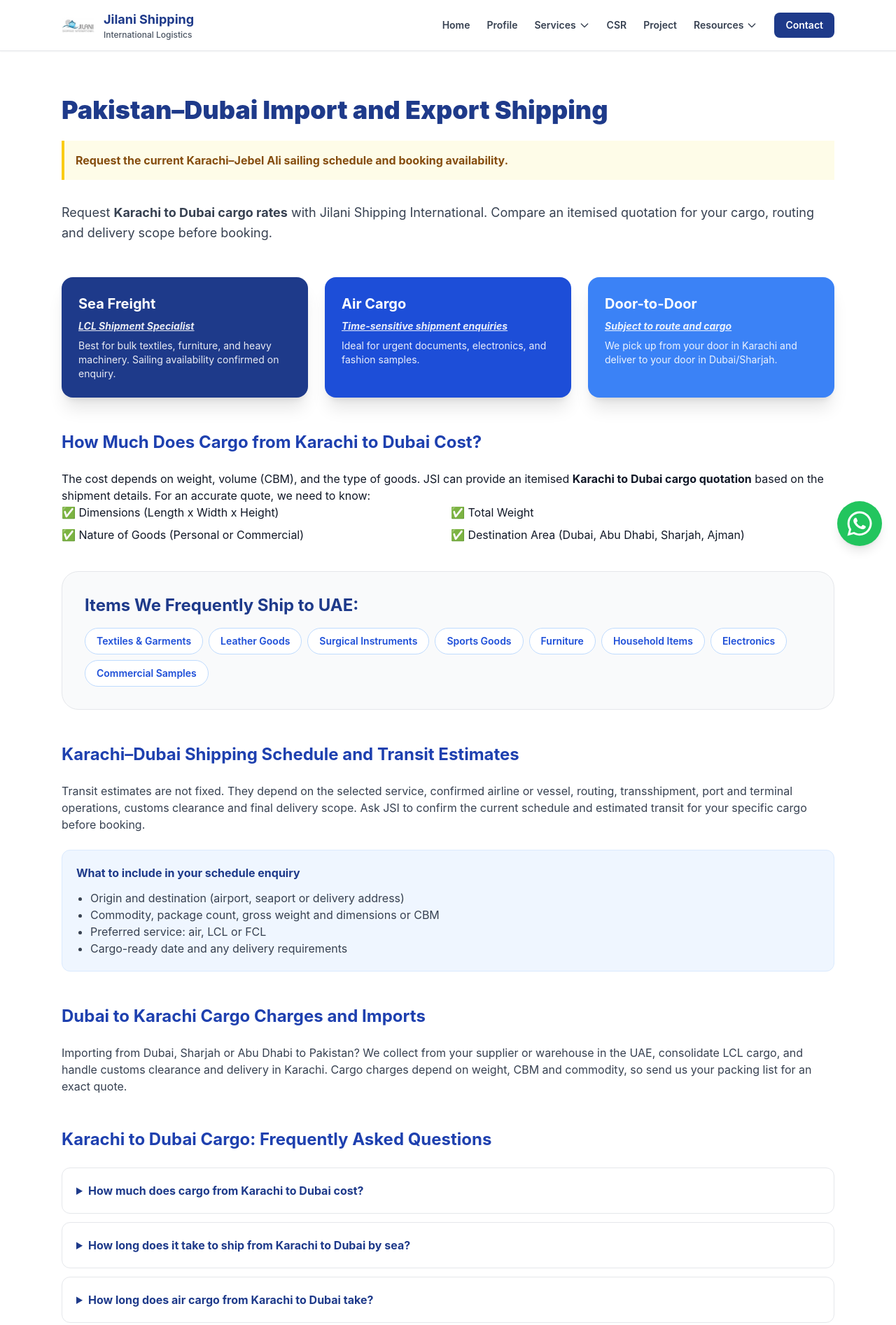
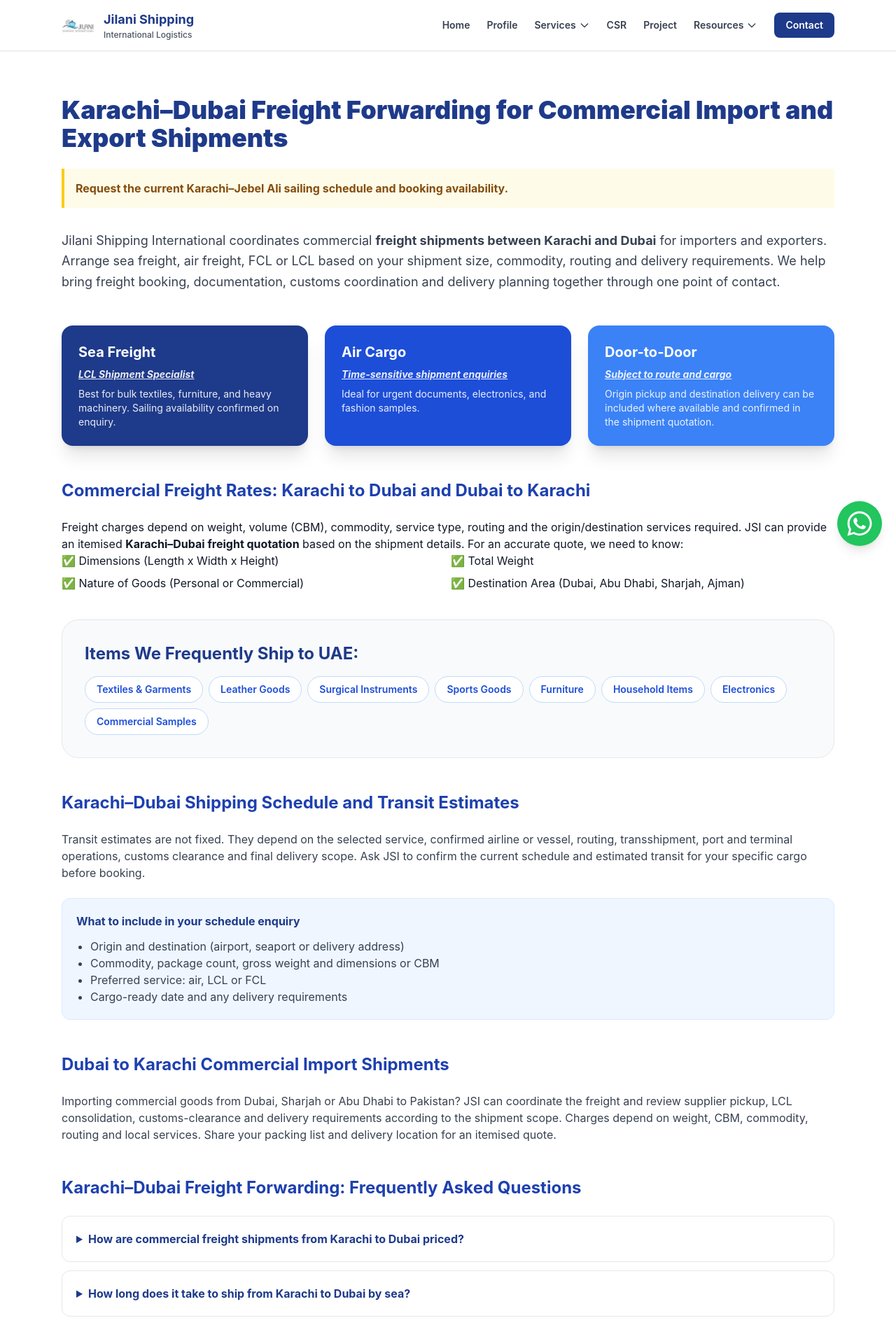
Before and after one commit to ubaidking1/JJ, a Next.js app: page /cargo-karachi-dubai in a window 1280 px wide. Shown: the top 1893 px of the page at 70% size. Built offline with nearby package versions, Linux system fonts and the light colour scheme.

Commit message:
Refocus Dubai landing page on commercial freight forwarding

```diff
--- a/app/cargo-karachi-dubai/page.tsx
+++ b/app/cargo-karachi-dubai/page.tsx
@@ -3,32 +3,33 @@ import RouteRateSection from "@/components/RouteRateSection";
 import { Metadata } from "next";
 
 export const metadata: Metadata = pageMetadata({
-  title: { absolute: "Karachi to Dubai Cargo Rates | Sea & Air Freight | JSI" },
-  description: "Arrange commercial cargo between Karachi and Dubai with sea and air freight enquiries, FCL, LCL and customs coordination. Request a shipment-specific quotation from JSI.",
+  title: { absolute: "Karachi–Dubai Freight Forwarding | Commercial Sea & Air Shipments | JSI" },
+  description: "Arrange commercial freight shipments between Karachi and Dubai by sea or air. JSI coordinates FCL, LCL, import and export documentation, customs requirements and delivery scope for businesses.",
   keywords: [
     "export shipping Pakistan to Dubai UAE",
     "import freight Dubai UAE to Pakistan",
     "reliable freight rates Dubai UAE",
 
-    "Karachi to Dubai shipping",
-    "Dubai to Karachi freight",
-    "Pakistan Dubai cargo",
-    "sea freight Dubai Pakistan",
-    "LCL shipping Dubai",
-    "FCL shipping Dubai",
-    "Dubai import export",
+    "Karachi to Dubai freight forwarding",
+    "commercial shipments Karachi to Dubai",
+    "Dubai to Karachi freight forwarding",
+    "Pakistan UAE import export shipping",
+    "sea freight Karachi Dubai",
+    "air freight Karachi Dubai",
+    "LCL freight Dubai Pakistan",
+    "FCL shipping Dubai Pakistan",
+    "commercial import export Dubai",
     "Karachi to Dubai cargo rates",
     "Karachi to Dubai cargo rates per kg",
-    "ship from Karachi to Dubai",
-    "cargo Pakistan to Dubai",
+    "ship commercial goods Karachi to Dubai",
     "Dubai to Karachi cargo charges",
-    "Karachi to Dubai by ship time"
+    "Karachi to Dubai shipping time"
   ],
   alternates: { canonical: "/cargo-karachi-dubai/" },
 });
 
 const faq = [
-  { q: "How much does cargo from Karachi to Dubai cost?", a: "Cost depends on weight (kg), volume (CBM), commodity and service. Air cargo is priced per chargeable kg, sea LCL per CBM, and FCL per container. Send your cargo details for an itemised quotation." },
+  { q: "How are commercial freight shipments from Karachi to Dubai priced?", a: "Pricing depends on commodity, gross and chargeable weight, dimensions or CBM, FCL or LCL requirement, routing and delivery scope. Air freight is normally priced by chargeable weight, sea LCL by volume or weight rules, and FCL by container. Send shipment details for an itemised quotation." },
   { q: "How long does it take to ship from Karachi to Dubai by sea?", a: "Transit time depends on the confirmed vessel, routing, transshipment, port operations and customs clearance. JSI confirms the current estimated schedule with the shipment quotation." },
   { q: "How long does air cargo from Karachi to Dubai take?", a: "Air transit depends on airline routing, flight availability, handling and customs clearance. The applicable estimate is confirmed when the shipment is quoted." },
   { q: "Can you ship from Dubai or Sharjah to Karachi?", a: "Yes. We handle imports from Dubai, Sharjah, Abu Dhabi and Ajman to Karachi, including door-to-door cargo and customs clearance in Pakistan." },
@@ -41,14 +42,14 @@ export default function CargoKarachiDubaiPage() {
     <main className="max-w-6xl mx-auto px-6 py-16 bg-white">
       <script type="application/ld+json" dangerouslySetInnerHTML={{ __html: JSON.stringify(faqLd) }} />
       <section className="prose max-w-none">
-        <h1 className="text-4xl font-black text-blue-900 mb-6">Pakistan–Dubai Import and Export Shipping</h1>
+        <h1 className="text-4xl font-black text-blue-900 mb-6">Karachi–Dubai Freight Forwarding for Commercial Import and Export Shipments</h1>
 
         <div className="bg-yellow-50 border-l-4 border-yellow-400 p-4 mb-8">
           <p className="text-yellow-800 font-bold">Request the current Karachi–Jebel Ali sailing schedule and booking availability.</p>
         </div>
 
         <p className="text-lg leading-relaxed text-gray-700">
-          Request <strong>Karachi to Dubai cargo rates</strong> with Jilani Shipping International. Compare an itemised quotation for your cargo, routing and delivery scope before booking.
+          Jilani Shipping International coordinates commercial <strong>freight shipments between Karachi and Dubai</strong> for importers and exporters. Arrange sea freight, air freight, FCL or LCL based on your shipment size, commodity, routing and delivery requirements. We help bring freight booking, documentation, customs coordination and delivery planning together through one point of contact.
         </p>
 
         <div className="grid md:grid-cols-3 gap-6 my-12">
@@ -65,13 +66,13 @@ export default function CargoKarachiDubaiPage() {
           <div className="p-6 bg-blue-500 text-white rounded-2xl shadow-xl">
             <h3 className="text-xl font-bold mb-2">Door-to-Door</h3>
             <p className="text-sm opacity-90 font-bold italic underline">Subject to route and cargo</p>
-            <p className="text-sm opacity-90 mt-2">We pick up from your door in Karachi and deliver to your door in Dubai/Sharjah.</p>
+            <p className="text-sm opacity-90 mt-2">Origin pickup and destination delivery can be included where available and confirmed in the shipment quotation.</p>
           </div>
         </div>
 
-        <h2 className="text-2xl font-bold text-blue-800 mt-12 mb-6">How Much Does Cargo from Karachi to Dubai Cost?</h2>
+        <h2 className="text-2xl font-bold text-blue-800 mt-12 mb-6">Commercial Freight Rates: Karachi to Dubai and Dubai to Karachi</h2>
         <p>
-          The cost depends on weight, volume (CBM), and the type of goods. JSI can provide an itemised <strong>Karachi to Dubai cargo quotation</strong> based on the shipment details.
+          Freight charges depend on weight, volume (CBM), commodity, service type, routing and the origin/destination services required. JSI can provide an itemised <strong>Karachi–Dubai freight quotation</strong> based on the shipment details.
           For an accurate quote, we need to know:
         </p>
         <ul className="grid md:grid-cols-2 gap-2">
@@ -104,10 +105,10 @@ export default function CargoKarachiDubaiPage() {
           </ul>
         </div>
 
-        <h2 className="text-2xl font-bold text-blue-800 mt-12 mb-6">Dubai to Karachi Cargo Charges and Imports</h2>
-        <p className="text-gray-700">Importing from Dubai, Sharjah or Abu Dhabi to Pakistan? We collect from your supplier or warehouse in the UAE, consolidate LCL cargo, and handle customs clearance and delivery in Karachi. Cargo charges depend on weight, CBM and commodity, so send us your packing list for an exact quote.</p>
+        <h2 className="text-2xl font-bold text-blue-800 mt-12 mb-6">Dubai to Karachi Commercial Import Shipments</h2>
+        <p className="text-gray-700">Importing commercial goods from Dubai, Sharjah or Abu Dhabi to Pakistan? JSI can coordinate the freight and review supplier pickup, LCL consolidation, customs-clearance and delivery requirements according to the shipment scope. Charges depend on weight, CBM, commodity, routing and local services. Share your packing list and delivery location for an itemised quote.</p>
 
-        <h2 className="text-2xl font-bold text-blue-800 mt-12 mb-6">Karachi to Dubai Cargo: Frequently Asked Questions</h2>
+        <h2 className="text-2xl font-bold text-blue-800 mt-12 mb-6">Karachi–Dubai Freight Forwarding: Frequently Asked Questions</h2>
         <div className="space-y-3">
           {faq.map((f) => (
             <details key={f.q} className="rounded-xl border p-5"><summary className="cursor-pointer font-bold text-blue-900">{f.q}</summary><p className="mt-3 leading-7 text-gray-700">{f.a}</p></details>
@@ -118,7 +119,7 @@ export default function CargoKarachiDubaiPage() {
           <h3 className="text-2xl font-black text-blue-900 mb-6">Ready to Ship to Dubai?</h3>
           <div className="flex flex-col sm:flex-row gap-4 justify-center">
             <a href="https://wa.me/923180155643?text=Hello%20Jilani%20Shipping%2C%20I%20need%20Karachi%20to%20Dubai%20cargo%20rates" target="_blank" rel="noopener noreferrer" className="px-10 py-4 bg-green-500 text-white font-bold rounded-full hover:bg-green-600 shadow-lg flex items-center justify-center gap-2">
-              WhatsApp Now for Rates
+              Discuss Your Freight Shipment
             </a>
             <a href="#smart-quote" className="px-10 py-4 bg-blue-700 text-white font-bold rounded-full hover:bg-blue-800 shadow-lg">
               Get an Online Quote
```
